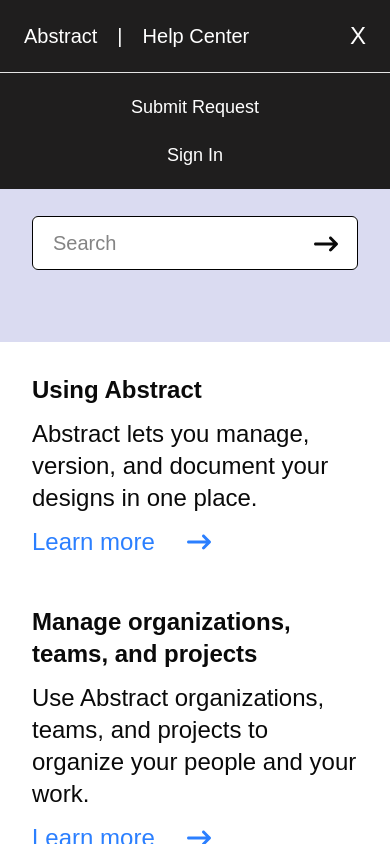
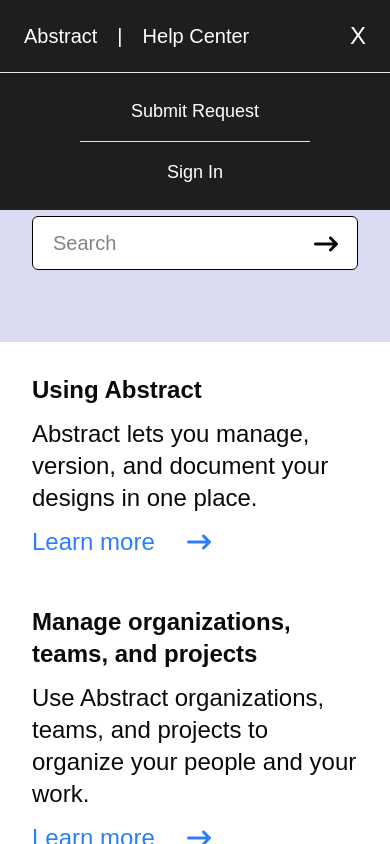
Before and after one commit to Clintelson/abstract-Help-Center, a Next.js app: page / in a window 390 px wide. Both pictures are taken after a click on the button 354 px from the left and 34 px from the top of the page. Shown: the top 844 px of the page. Built offline with nearby package versions, Linux system fonts and the light colour scheme.

Commit message:
chore: some lil adjustment

```diff
--- a/src/app/page.tsx
+++ b/src/app/page.tsx
@@ -13,7 +13,7 @@
             <p>
               Abstract lets you manage, version, and document your designs in one place.
             </p>
-            <Link href="/abstract" className="text-blue-500 flex flex-row items-center gap-8">
+            <Link href="./" className="text-blue-500 flex flex-row items-center gap-8">
             Learn more
             <FaArrowRightLong className="w-6 h-6" />
             </Link>
@@ -24,7 +24,7 @@
             <p>
             Use Abstract organizations, teams, and projects to organize your people and your work.
             </p>
-            <Link href="/abstract" className="text-blue-500 flex flex-row items-center gap-8">
+            <Link href="./" className="text-blue-500 flex flex-row items-center gap-8">
             Learn more
             <FaArrowRightLong className="w-6 h-6" />
             </Link>
@@ -35,7 +35,7 @@
             <p>
               Set up and configure SSO, SCIM, and Just-in-Time provisioning.
             </p>
-            <Link href="/abstract" className="text-blue-500 flex flex-row items-center gap-8">
+            <Link href="./" className="text-blue-500 flex flex-row items-center gap-8">
             Learn more
             <FaArrowRightLong className="w-6 h-6" />
             </Link>
@@ -46,7 +46,7 @@
             <p>
               Configure your account settings, such as your email, profile details, and password.
             </p>
-            <Link href="/abstract" className="text-blue-500 flex flex-row items-center gap-8">
+            <Link href="./" className="text-blue-500 flex flex-row items-center gap-8">
             Learn more
             <FaArrowRightLong className="w-6 h-6" />
             </Link>
@@ -57,7 +57,7 @@
             <p>
               Change subscriptions and payment details.
             </p>
-            <Link href="/abstract" className="text-blue-500 flex flex-row items-center gap-8">
+            <Link href="./" className="text-blue-500 flex flex-row items-center gap-8">
             Learn more
             <FaArrowRightLong className="w-6 h-6" />
             </Link>
@@ -68,7 +68,7 @@
             <p>
               Get in touch with a human.
             </p>
-            <Link href="/abstract" className="text-blue-500 flex flex-row items-center gap-8">
+            <Link href="./" className="text-blue-500 flex flex-row items-center gap-8">
             Learn more
             <FaArrowRightLong className="w-6 h-6" />
             </Link>
--- a/src/components/navigation-bar.tsx
+++ b/src/components/navigation-bar.tsx
@@ -39,9 +39,10 @@
 
       {isOpen && (
         <div className={`w-full bg-[#1f1e1e] text-white py-5 px-20 z-100 border-t-[1px] absolute md:hidden`}>
-              <div className='flex flex-col gap-5 items-center'>
-                  <button className='text-lg'>Submit Request</button>
-                  <button className='text-lg'>Sign In</button>
+              <div className='flex flex-col gap-3 items-center'>
+                  <button className='text-lg hover:bg-white/10 w-full py-1'>Submit Request</button>
+                  <div className='w-full border-b-[1px]'></div>
+                  <button className='text-lg hover:bg-white/10 w-full py-1'>Sign In</button>
               </div>
         </div>
        )}
```
